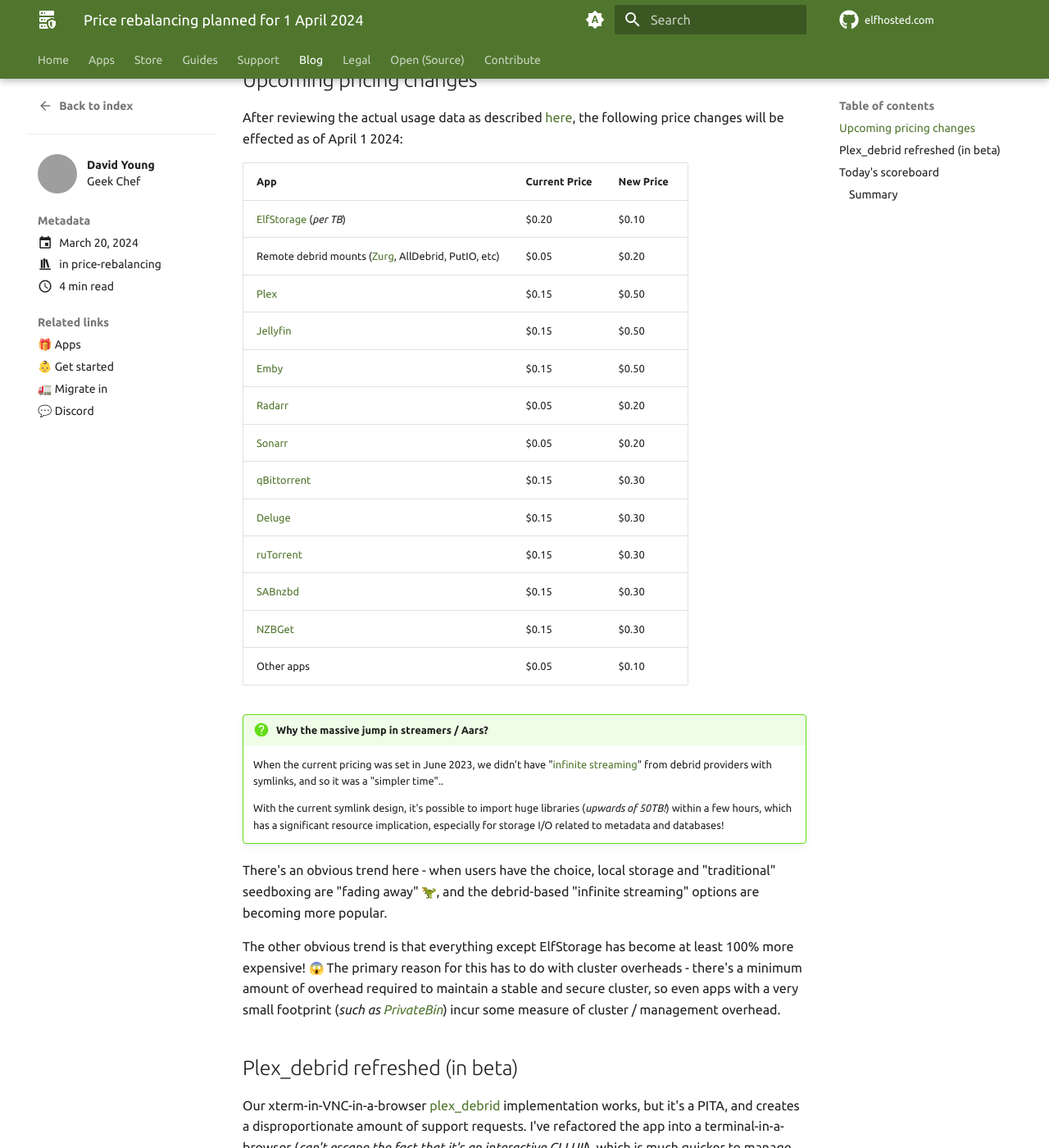
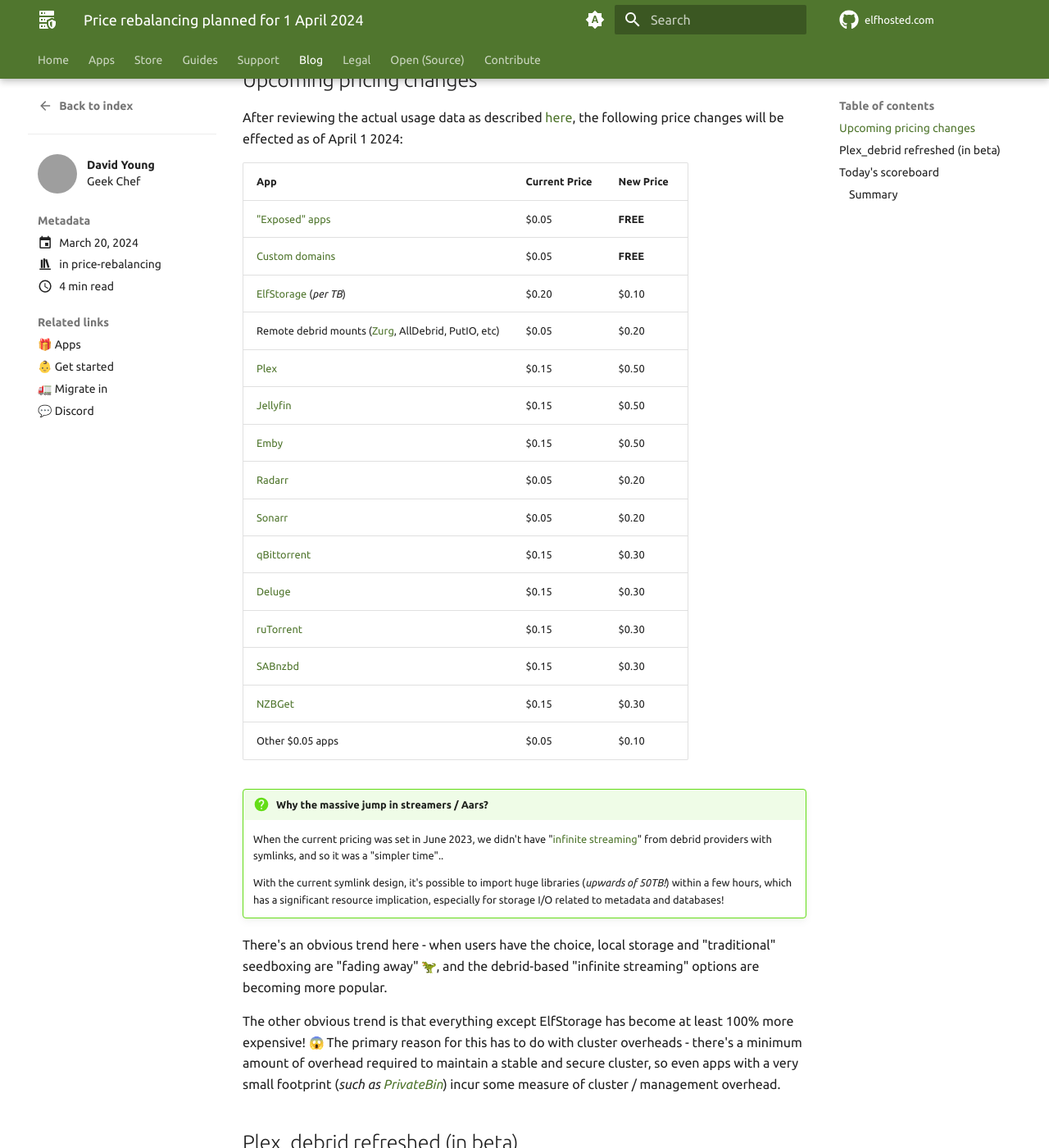
Before and after one commit to elfhosted/elfhosted.com, an MkDocs documentation site: the page built from docs/blog/posts/price-rebalancing/planned-for-1-april-2024.md, in a window 1280 px wide and 1400 px high, scrolled down 708 px. Shown: the whole window at 82% size. Built offline with MkDocs 1.6.1 and Material for MkDocs 9.7.7, drawn with Linux system fonts in a browser that asks for light colours; emoji names are drawn with the system emoji font; a script that is not in the unit is left out; plug-ins that fetch from the network failed and are left out; comment, search, counter and statistics services are not loaded; grey boxes are pictures that could not be loaded.

Commit message:
Update to clarify pricing
Signed-off-by: David Young <davidy@funkypenguin.co.nz>

```diff
--- a/docs/blog/posts/price-rebalancing/planned-for-1-april-2024.md
+++ b/docs/blog/posts/price-rebalancing/planned-for-1-april-2024.md
@@ -31,6 +31,8 @@ After reviewing the actual usage data as described [here](/open/pricing/), the f
 
 App | Current Price | New Price
 ---------|----------|----------
+["Exposed" apps](https://store.elfhosted.com/product-category/advanced) | \$0.05 | **FREE**
+[Custom domains](https://store.elfhosted.com/product-category/custom-domains) | \$0.05 | **FREE**
 [ElfStorage][elfstorage] (*per TB*)    | \$0.20 | \$0.10
 Remote debrid mounts ([Zurg][zurg], AllDebrid, PutIO, etc)    | \$0.05 | \$0.20
 [Plex][plex]    | \$0.15 | \$0.50
@@ -43,7 +45,7 @@ Remote debrid mounts ([Zurg][zurg], AllDebrid, PutIO, etc)    | \$0.05 | \$0.20
 [ruTorrent][rutorrent]    | \$0.15 | \$0.30
 [SABnzbd][sabnzbd]    | \$0.15 | \$0.30
 [NZBGet][nzbget]    | \$0.15 | \$0.30
-Other apps    | \$0.05 | \$0.10
+Other $0.05 apps    | \$0.05 | \$0.10
 
 !!! question "Why the massive jump in streamers / Aars?"
     When the current pricing was set in June 2023, we didn't have "[infinite streaming](/guides/media/)" from debrid providers with symlinks, and so it was a "simpler time"..
```
